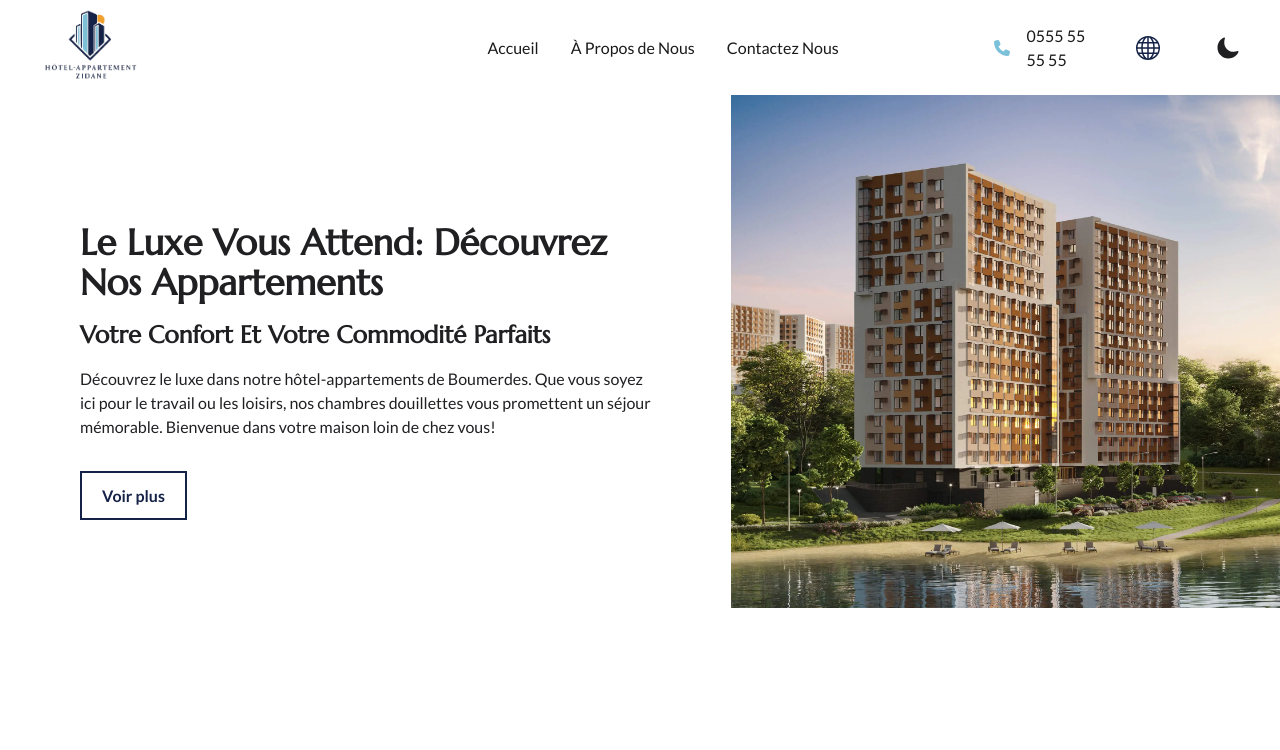
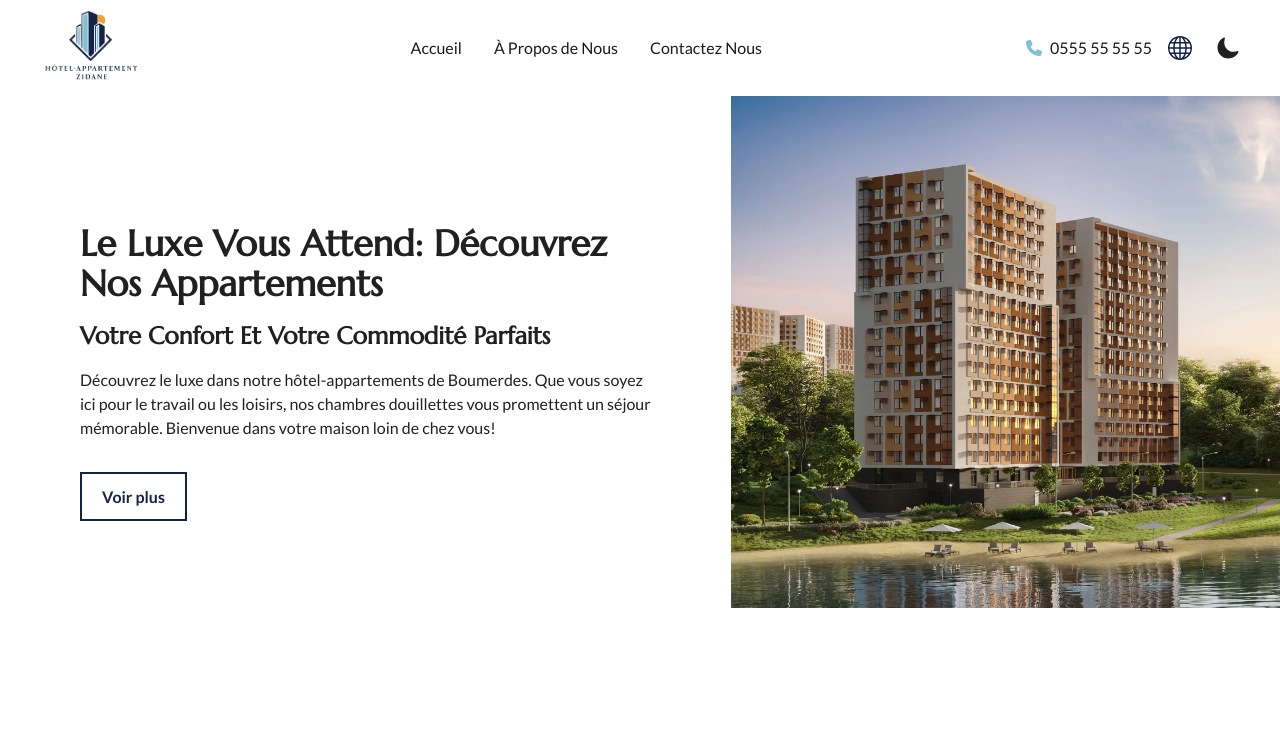
Before and after one commit to KamelMesbahi13/hotel, a React (Vite) app: page / in a window 1280 px wide. Shown: the top 750 px of the page. Built offline with nearby package versions, Linux system fonts and the light colour scheme.

Commit message:
adding dark mode commit

```diff
--- a/src/Components/Navbar/Navbar.jsx
+++ b/src/Components/Navbar/Navbar.jsx
@@ -45,16 +45,13 @@ const Navbar = () => {
     <>
       <div id="nav">
         <div className="w-full bg-white">
-          <div className="container">
+          <div className="container px-4 mx-auto">
             <div className="z-50 justify-between hidden w-full lg:flex">
               <div className="flex items-center w-full">
-                <div>
-                  <a href="/">
-                    <img className="w-1/4" src={Logo} alt="Logo" />
-                  </a>
+                <div className="flex-shrink-0">
+                  <img className="w-auto h-24" src={Logo} alt="Logo" />
                 </div>
-
-                <div className="flex w-1/2 gap-8">
+                <div className="flex justify-center flex-grow gap-8">
                   <RouterLink className="link linkColor" to="/">
                     {modifiedDataNav.map((el) => el.ItemOne)}
                   </RouterLink>
@@ -66,23 +63,22 @@ const Navbar = () => {
                   </RouterLink>
                 </div>
 
-                <div className="flex items-center justify-end w-1/4">
-                  <div className="flex items-center rtl:flex-row-reverse">
+                <div className="flex items-center justify-end flex-shrink-0 space-x-4">
                   <a
                     href="tel:+21355555555"
-                      className="flex items-center text-xs cursor-pointer xl:text-base linkColor initialDirection"
+                    className="flex items-center text-xs cursor-pointer xl:text-base linkColor"
                   >
-                      <i className="ltr:mr-4 rtl:mr-4 text-thirdColor">
-                        {<FaPhone />}
+                    <i className="mr-2 text-thirdColor">
+                      <FaPhone />
                     </i>
                     <p>0555 55 55 55</p>
                   </a>
-                  </div>
-                  <span className="text-2xl cursor-pointer ltr:ml-12 rtl:mr-12">
+
+                  <span className="text-2xl cursor-pointer">
                     <TranslateIcon />
                   </span>
 
-                  <span className="text-2xl cursor-pointer ltr:ml-12 rtl:mr-12">
+                  <span className="text-2xl cursor-pointer">
                     <DarkMode />
                   </span>
                 </div>
```
Lines whose indentation alone changed are shown as unchanged.
